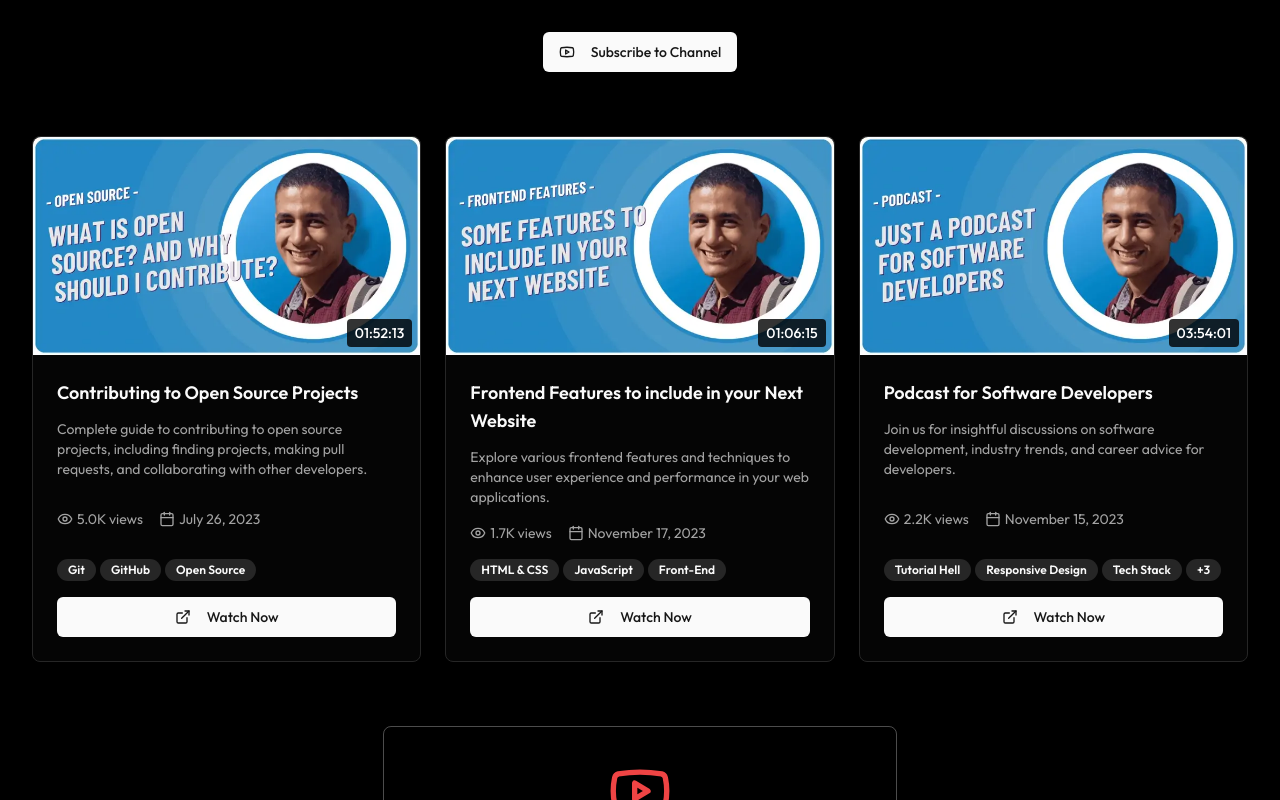
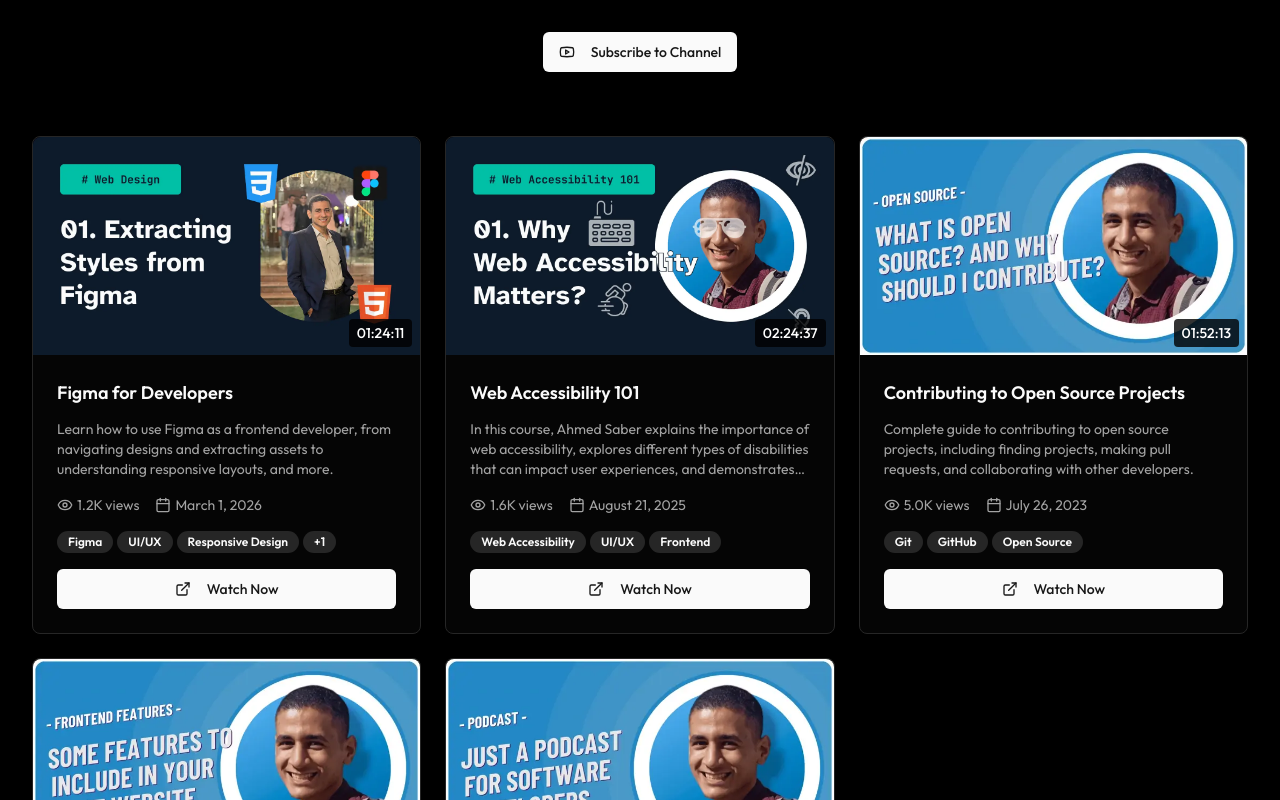
Before and after one commit to ahmed0saber/sabers-creative-verse, a React (Vite) app: page / in a window 1280 px wide. Shown: the part 10980-11780 px from the top of the page. Built offline with nearby package versions, Linux system fonts and the light colour scheme.

Commit message:
Update youtube content data

```diff
--- a/src/components/modes/normal/YouTubeSection.tsx
+++ b/src/components/modes/normal/YouTubeSection.tsx
@@ -1,8 +1,8 @@
-import { Card } from '@/components/ui/card';
-import { Badge } from '@/components/ui/badge';
-import { Button } from '@/components/ui/button';
-import { Youtube, Eye, Calendar, ExternalLink } from 'lucide-react';
-import youtubeContent from '@/data/youtube-content';
+import { Card } from "@/components/ui/card";
+import { Badge } from "@/components/ui/badge";
+import { Button } from "@/components/ui/button";
+import { Youtube, Eye, Calendar, ExternalLink } from "lucide-react";
+import youtubeContent from "@/data/youtube-content";
 
 const YouTubeSection = () => {
   return (
@@ -21,21 +21,31 @@ const YouTubeSection = () => {
           {/* Channel Stats */}
           <div className="flex items-center justify-center space-x-8 mb-8">
             <div className="text-center">
-              <div className="text-2xl font-bold text-primary">{youtubeContent.channelStats.subscribers}</div>
+              <div className="text-2xl font-bold text-primary">
+                {youtubeContent.channelStats.subscribers}
+              </div>
               <div className="text-sm text-muted-foreground">Subscribers</div>
             </div>
             <div className="text-center">
-              <div className="text-2xl font-bold text-primary">{youtubeContent.channelStats.totalViews}</div>
+              <div className="text-2xl font-bold text-primary">
+                {youtubeContent.channelStats.totalViews}
+              </div>
               <div className="text-sm text-muted-foreground">Total Views</div>
             </div>
             <div className="text-center">
-              <div className="text-2xl font-bold text-primary">{youtubeContent.channelStats.videosCount}</div>
+              <div className="text-2xl font-bold text-primary">
+                {youtubeContent.channelStats.videosCount}
+              </div>
               <div className="text-sm text-muted-foreground">Videos</div>
             </div>
           </div>
 
           <Button asChild className="neon-glow transition-smooth">
-            <a href="https://youtube.com/@ahmed0saber" target="_blank" rel="noopener noreferrer">
+            <a
+              href="https://youtube.com/@ahmed0saber"
+              target="_blank"
+              rel="noopener noreferrer"
+            >
               <Youtube className="h-5 w-5 mr-2" />
               Subscribe to Channel
             </a>
@@ -67,9 +77,14 @@ const YouTubeSection = () => {
 
                 {/* Play Overlay */}
                 <div className="absolute inset-0 bg-black/40 opacity-0 group-hover:opacity-100 transition-smooth flex items-center justify-center">
-                  <div className="w-16 h-16 bg-red-600 rounded-full flex items-center justify-center">
+                  <a
+                    href={video.url}
+                    target="_blank"
+                    rel="noopener noreferrer"
+                    className="w-16 h-16 bg-red-600 rounded-full flex items-center justify-center"
+                  >
                     <div className="w-0 h-0 border-l-[20px] border-l-white border-y-[12px] border-y-transparent ml-1"></div>
-                  </div>
+                  </a>
                 </div>
               </div>
 
@@ -78,7 +93,10 @@ const YouTubeSection = () => {
                   {video.title}
                 </h3>
 
-                <p className="text-muted-foreground text-sm mb-4 line-clamp-3">
+                <p
+                  title={video.description}
+                  className="text-muted-foreground text-sm mb-4 line-clamp-3"
+                >
                   {video.description}
                 </p>
 
@@ -96,7 +114,7 @@ const YouTubeSection = () => {
 
                 {/* Tags */}
                 <div className="flex flex-wrap items-stretch gap-1 mb-4 mt-auto">
-                  {video.tags.slice(0, 3).map(tag => (
+                  {video.tags.slice(0, 3).map((tag) => (
                     <Badge key={tag} variant="secondary" className="text-xs">
                       {tag}
                     </Badge>
@@ -107,8 +125,10 @@ const YouTubeSection = () => {
                         +{video.tags.length - 3}
                       </Badge>
                       <div className="absolute bottom-full left-1/2 transform -translate-x-1/2 px-2 py-1 text-foreground bg-card border border-border rounded text-xs opacity-0 group-hover:opacity-100 transition-smooth pointer-events-none whitespace-nowrap">
-                        {video.tags.slice(3).map(tag => (
-                          <span key={tag} className="block">{tag}</span>
+                        {video.tags.slice(3).map((tag) => (
+                          <span key={tag} className="block">
+                            {tag}
+                          </span>
                         ))}
                       </div>
                     </div>
@@ -116,10 +136,7 @@ const YouTubeSection = () => {
                 </div>
 
                 {/* Watch Button */}
-                <Button
-                  asChild
-                  className="w-full transition-smooth"
-                >
+                <Button asChild className="w-full transition-smooth">
                   <a href={video.url} target="_blank" rel="noopener noreferrer">
                     <ExternalLink className="h-4 w-4 mr-2" />
                     Watch Now
@@ -131,15 +148,23 @@ const YouTubeSection = () => {
         </div>
 
         {/* Channel CTA */}
-        <div className="text-center mt-16 animate-fade-up" style={{ animationDelay: '0.8s' }}>
+        <div
+          className="text-center mt-16 animate-fade-up"
+          style={{ animationDelay: "0.8s" }}
+        >
           <Card className="inline-block p-8 bg-gradient-cyber border-primary/30">
             <Youtube className="h-16 w-16 text-red-500 mx-auto mb-4" />
             <h3 className="text-2xl font-bold mb-4">Join the Community</h3>
             <p className="text-muted-foreground mb-6 max-w-md">
-              Subscribe for various programming tutorials, tech talks, and development tips
+              Subscribe for various programming tutorials, tech talks, and
+              development tips
             </p>
             <Button asChild size="lg" className="neon-glow">
-              <a href="https://youtube.com/@ahmed0saber" target="_blank" rel="noopener noreferrer">
+              <a
+                href="https://youtube.com/@ahmed0saber"
+                target="_blank"
+                rel="noopener noreferrer"
+              >
                 Subscribe Now
               </a>
             </Button>
--- a/src/data/youtube-content.tsx
+++ b/src/data/youtube-content.tsx
@@ -2,46 +2,80 @@ import { YouTubeContent } from "@/types/YouTubeContent";
 
 const youtubeContent: YouTubeContent = {
   channelStats: {
-        subscribers: '1.66K',
-        totalViews: '24.2K',
-        videosCount: '92',
-        handle: '@ahmed0saber'
+    subscribers: "1.66K",
+    totalViews: "24.2K",
+    videosCount: "92",
+    handle: "@ahmed0saber",
   },
   videos: [
     {
-            id: '1',
-            title: 'Contributing to Open Source Projects',
-            description: 'Complete guide to contributing to open source projects, including finding projects, making pull requests, and collaborating with other developers.',
-            thumbnail: 'open-source.webp',
-            views: '5.0K',
-            publishedAt: 'July 26, 2023',
-            duration: '01:52:13',
-            url: 'https://youtube.com/playlist?list=PLNknCqb-phEjNHT607vp-4e4o3wgK9SoN&si=sd6GpwX2bJ_2RdV9',
-            tags: ['Git', 'GitHub', 'Open Source']
+      id: "1",
+      title: "Figma for Developers",
+      description:
+        "Learn how to use Figma as a frontend developer, from navigating designs and extracting assets to understanding responsive layouts, and more.",
+      thumbnail: "figma.webp",
+      views: "1.2K",
+      publishedAt: "March 1, 2026",
+      duration: "01:24:11",
+      url: "https://youtube.com/playlist?list=PLNknCqb-phEgnGemDwYNK-9jN1iCT7Xej&si=Vu8W3GMcbJogaTgu",
+      tags: ["Figma", "UI/UX", "Responsive Design", "Frontend"],
     },
     {
-            id: '2',
-            title: 'Frontend Features to include in your Next Website',
-            description: 'Explore various frontend features and techniques to enhance user experience and performance in your web applications.',
-            thumbnail: 'frontend-features.webp',
-            views: '1.7K',
-            publishedAt: 'November 17, 2023',
-            duration: '01:06:15',
-            url: 'https://youtube.com/playlist?list=PLNknCqb-phEid1ReB-C51t4f_XP0uANES&si=gYuTISAlRXSvsclV',
-            tags: ['HTML & CSS', 'JavaScript', 'Front-End']
+      id: "2",
+      title: "Web Accessibility 101",
+      description:
+        "In this course, Ahmed Saber explains the importance of web accessibility, explores different types of disabilities that can impact user experiences, and demonstrates practical techniques to build inclusive websites.",
+      thumbnail: "accessibility.webp",
+      views: "1.6K",
+      publishedAt: "August 21, 2025",
+      duration: "02:24:37",
+      url: "https://youtube.com/playlist?list=PLNknCqb-phEjLVnCbtVTJnWYml0zRvt5Y&si=7_lqFSygZEMsTxxG",
+      tags: ["Web Accessibility", "UI/UX", "Frontend"],
     },
     {
-            id: '3',
-            title: 'Podcast for Software Developers',
-            description: 'Join us for insightful discussions on software development, industry trends, and career advice for developers.',
-            thumbnail: 'podcast.webp',
-            views: '2.2K',
-            publishedAt: 'November 15, 2023',
-            duration: '03:54:01',
-            url: 'https://youtube.com/playlist?list=PLNknCqb-phEjGKheIyrNwECpeE1C65nff&si=kdhxkoPypJ-ZNz01',
-            tags: ['Tutorial Hell', 'Responsive Design', 'Tech Stack', 'Project Ideas', 'Software Development', 'Career Advice']
-        }
-    ]
+      id: "3",
+      title: "Contributing to Open Source Projects",
+      description:
+        "Complete guide to contributing to open source projects, including finding projects, making pull requests, and collaborating with other developers.",
+      thumbnail: "open-source.webp",
+      views: "5.0K",
+      publishedAt: "July 26, 2023",
+      duration: "01:52:13",
+      url: "https://youtube.com/playlist?list=PLNknCqb-phEjNHT607vp-4e4o3wgK9SoN&si=sd6GpwX2bJ_2RdV9",
+      tags: ["Git", "GitHub", "Open Source"],
+    },
+    {
+      id: "4",
+      title: "Frontend Features to include in your Next Website",
+      description:
+        "Explore various frontend features and techniques to enhance user experience and performance in your web applications.",
+      thumbnail: "frontend-features.webp",
+      views: "1.7K",
+      publishedAt: "November 17, 2023",
+      duration: "01:06:15",
+      url: "https://youtube.com/playlist?list=PLNknCqb-phEid1ReB-C51t4f_XP0uANES&si=gYuTISAlRXSvsclV",
+      tags: ["HTML & CSS", "JavaScript", "Front-End"],
+    },
+    {
+      id: "5",
+      title: "Podcast for Software Developers",
+      description:
+        "Join us for insightful discussions on software development, industry trends, and career advice for developers.",
+      thumbnail: "podcast.webp",
+      views: "2.2K",
+      publishedAt: "November 15, 2023",
+      duration: "03:54:01",
+      url: "https://youtube.com/playlist?list=PLNknCqb-phEjGKheIyrNwECpeE1C65nff&si=kdhxkoPypJ-ZNz01",
+      tags: [
+        "Tutorial Hell",
+        "Responsive Design",
+        "Tech Stack",
+        "Project Ideas",
+        "Software Development",
+        "Career Advice",
+      ],
+    },
+  ],
 };
 
 export default youtubeContent;
```
Also changed, not shown: public/images/youtube/accessibility.webp (added), public/images/youtube/figma.webp (added). Lines whose indentation alone changed are shown as unchanged.
